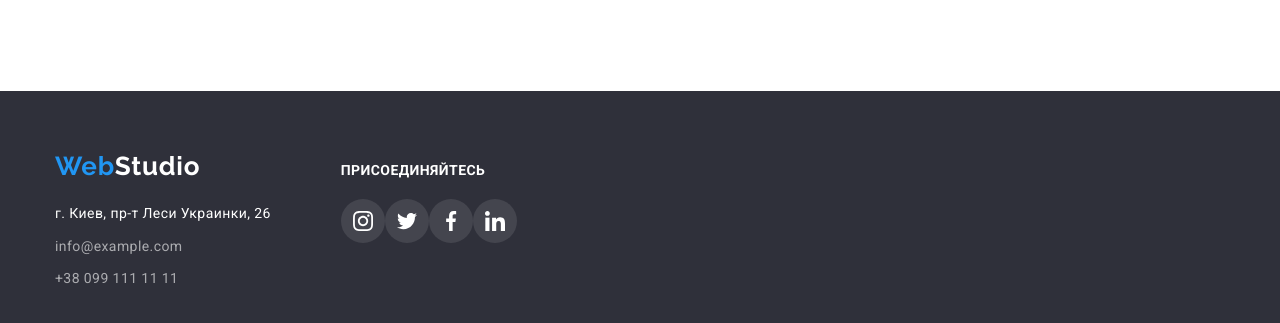
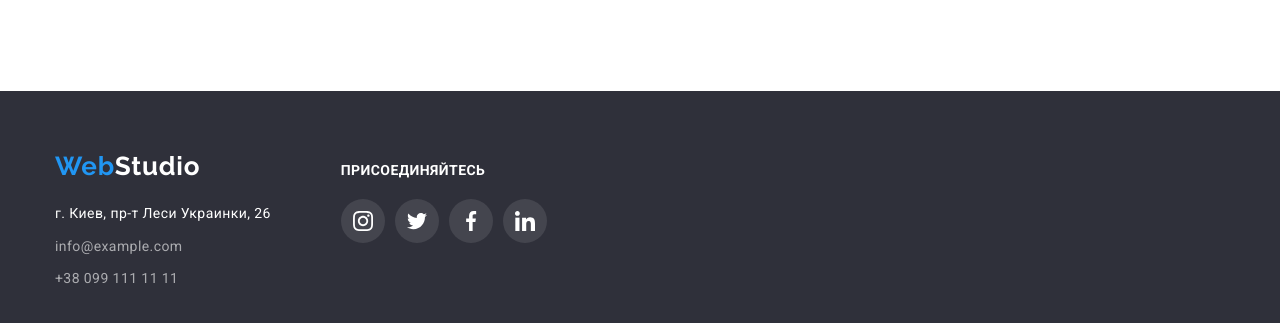
Before and after one commit to Jakkanda/goit-markup-hw-04, a plain HTML site: page index.html in a window 1280 px wide. Shown: the part 2598-2921 px from the top of the page. Drawn offline with nearby package versions, Linux system fonts and the light colour scheme.

Commit message:
Fixes margin-right in footer social-list

```diff
--- a/css/styles.css
+++ b/css/styles.css
@@ -329,7 +329,6 @@ img {
   display: flex;
   justify-content: center;
   align-items: center;
-  /* margin-right: 10px; */
   width: 44px;
   height: 44px;
   border-radius: 50%;
--- a/index.html
+++ b/index.html
@@ -416,28 +416,28 @@
         <div class="footer-social-links-wrapper">
           <p class="appeal">Присоединяйтесь</p>
           <ul class="footer-social-list">
-            <li>
+            <li class="social-links__item">
               <a href="#" class="social-links__link"
                 ><svg class="social-links__icon">
                   <use href="./images/sprite.svg#icon-instagram"></use>
                 </svg>
               </a>
             </li>
-            <li>
+            <li class="social-links__item">
               <a href="#" class="social-links__link"
                 ><svg class="social-links__icon">
                   <use href="./images/sprite.svg#icon-twitter"></use>
                 </svg>
               </a>
             </li>
-            <li>
+            <li class="social-links__item">
               <a href="#" class="social-links__link"
                 ><svg class="social-links__icon">
                   <use href="./images/sprite.svg#icon-facebook"></use>
                 </svg>
               </a>
             </li>
-            <li>
+            <li class="social-links__item">
               <a href="#" class="social-links__link"
                 ><svg class="social-links__icon">
                   <use href="./images/sprite.svg#icon-linkedin"></use>
```
Also changed, not shown: portfolio.html (+4 -4 lines).
